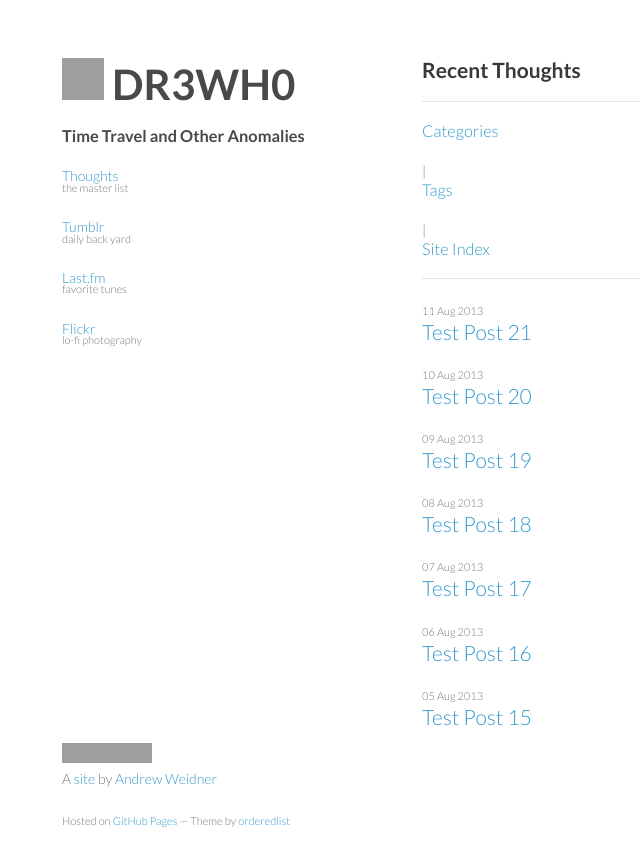
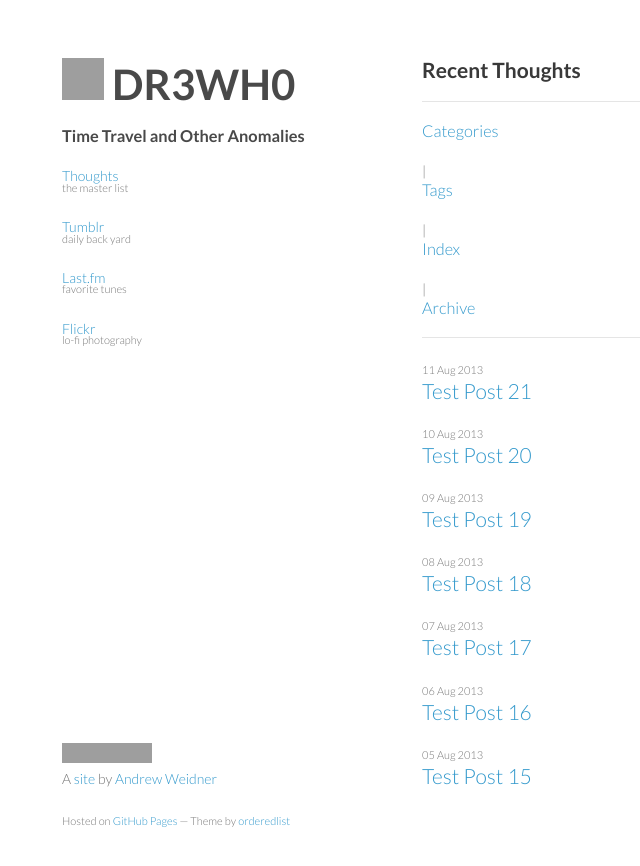
Before and after one commit to drewhop/drewhop.github.io, a Jekyll site: the page built from index.html, in a window 1280 px wide. Shown: the top 866 px of the page, without its empty margins (148-788 px from the left). Built offline with Jekyll 4.4.1, drawn with Linux system fonts in a browser that asks for light colours; comment, search, counter and statistics services are not loaded; grey boxes are pictures that could not be loaded.

Commit message:
Update index.html

```diff
--- a/index.html
+++ b/index.html
@@ -7,7 +7,7 @@
 <h2>Recent Thoughts</h2>
 <hr/>
 
-<h3><a href="/categories.html">Categories</a></h3> | <h3><a href="/tags.html">Tags</a></h3> | <h3><a href="/pages.html">Site Index</a></h3>
+<h3><a href="/categories.html">Categories</a></h3>  |  <h3><a href="/tags.html">Tags</a></h3>  |  <h3><a href="/pages.html">Index</a></h3>  |  <h3><a href="/archive.html">Archive</a></h3>
 <hr/>
 
 {% for post in site.posts limit:7 %}
```
